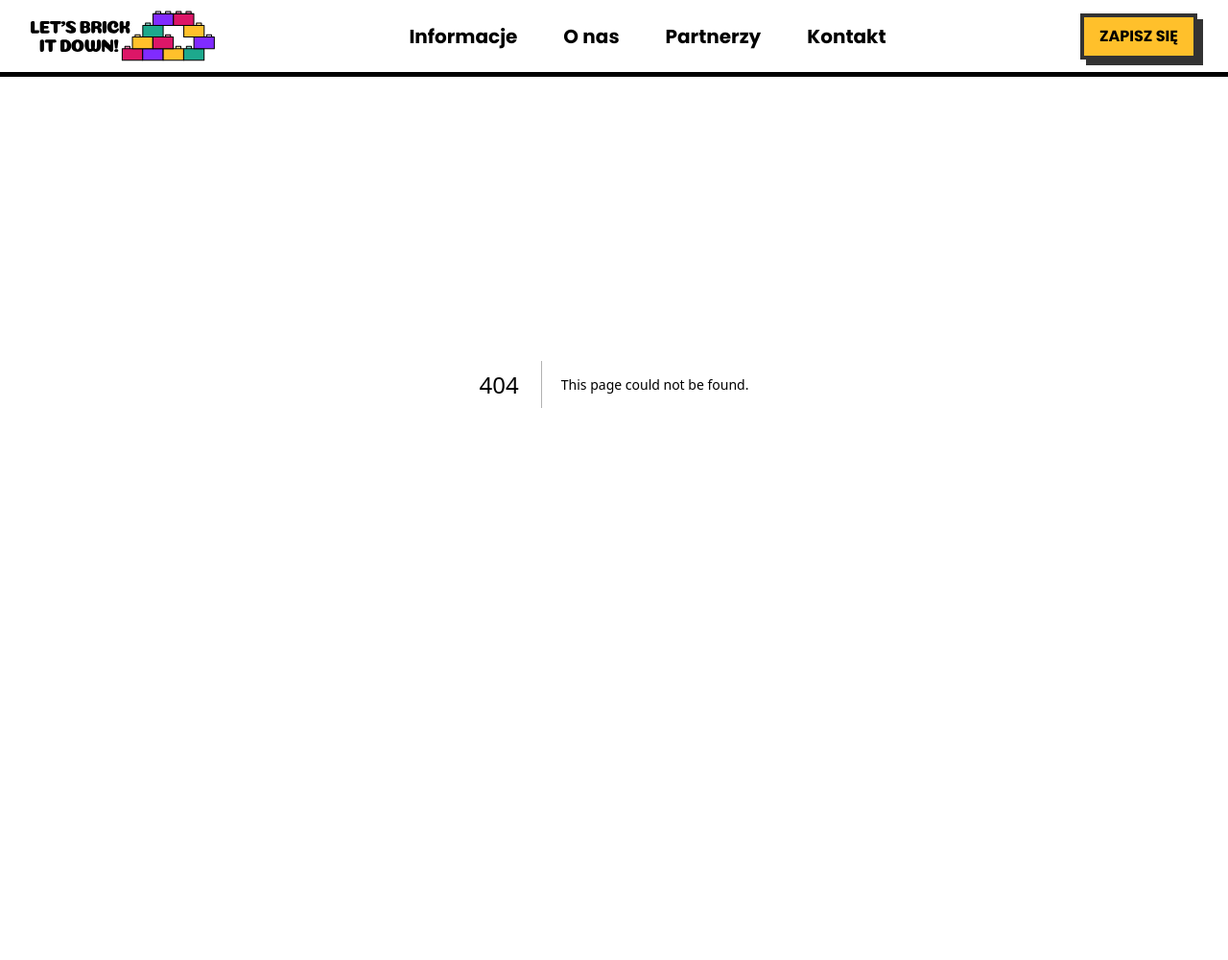
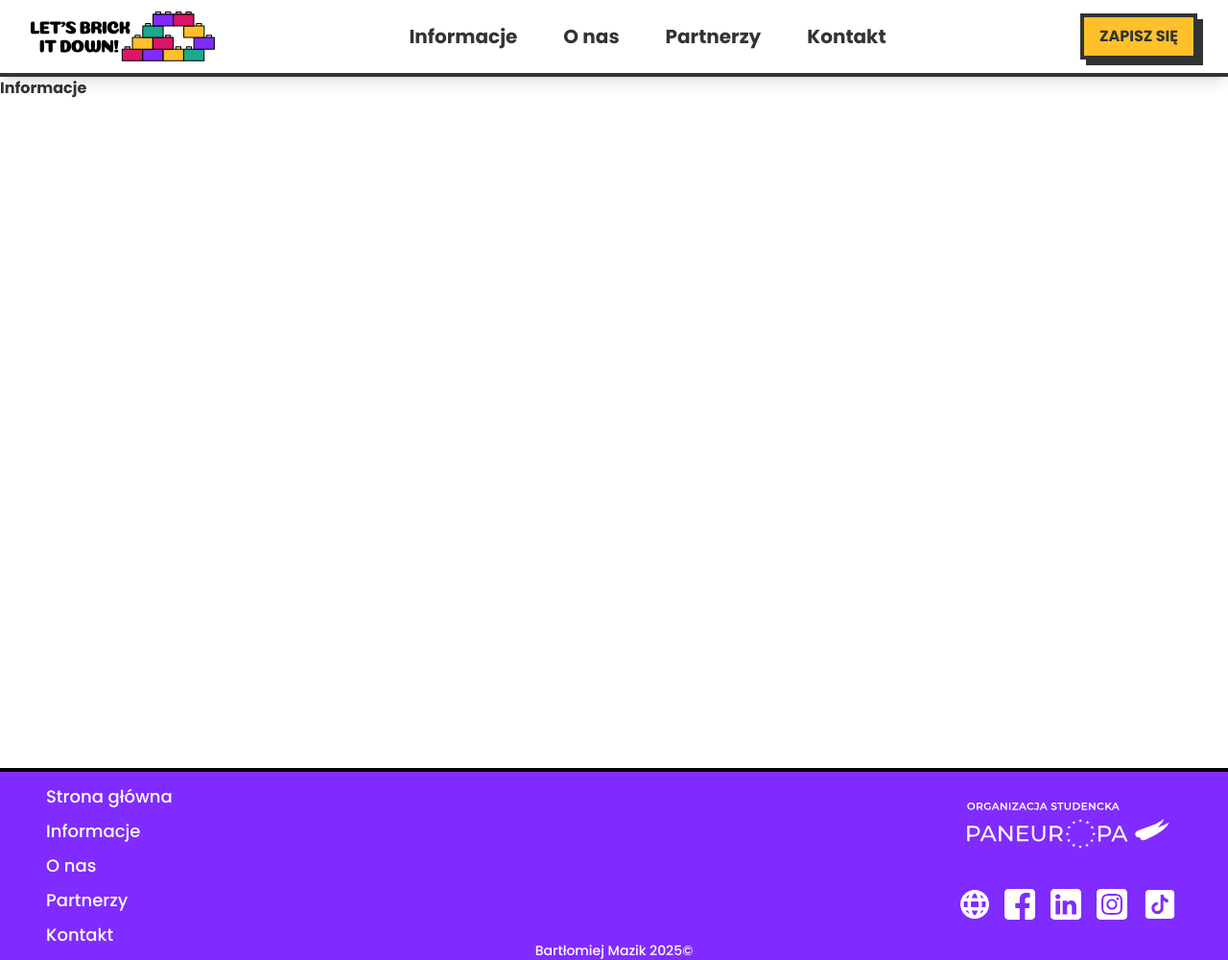
Before and after one commit to bartekmazik/letsbrickitdown, a Next.js app: page /informacje in a window 1280 px wide. Before the commit this address had no page. Shown: the whole page at 96% size. Before the commit the page ends 800 px from the top, so only its background shows below. Built offline with nearby package versions, Linux system fonts and the light colour scheme.

Commit message:
footer provider

```diff
--- a/app/components/footer.tsx
+++ b/app/components/footer.tsx
@@ -1,10 +1,23 @@
+"use client";
 import Image from "next/image";
 import Link from "next/link";
+import { usePathname } from "next/navigation";
+
 import React from "react";
+
+{
+  /*Footer provider secures homepage from double footer. Need this to use scroll snap type mandatory on homepage correctly */
+}
+export const FooterProvider = () => {
+  const pathname = usePathname();
+  return <>{pathname !== "/" ? <Footer /> : <></>}</>;
+};
 
 const Footer = () => {
   return (
-    <div className="relative w-screen sm:h-[25vh] px-8 sm:px-12 py-4 bg-purpleprimary text-white border-black border-t-4 flex flex-col sm:flex-row items-start sm:items-center justify-between gap-6">
+    <div
+      className={`relative w-screen sm:h-[25vh] px-8 sm:px-12 py-4 bg-purpleprimary text-white border-black border-t-4 flex flex-col sm:flex-row items-start sm:items-center overflow-y-hidden justify-between gap-6`}
+    >
       {/*Links to pages */}
       <div className="flex flex-col gap-2 text-xl sm:text-lg font-thin ">
         <Link
@@ -77,7 +90,7 @@ const Footer = () => {
       </div>
 
       {/* Footer copyright */}
-      <div className="absolute bottom-0 left-0 w-full text-center text-xs sm:text-sm font-light py-1">
+      <div className="absolute bottom-0 left-0 w-full text-center text-xs sm:text-sm font-light pt-1">
         Bartłomiej Mazik 2025©
       </div>
     </div>
--- a/app/components/navbar.tsx
+++ b/app/components/navbar.tsx
@@ -75,7 +75,7 @@ const Navbar = () => {
   const [isOpen, setIsOpen] = useState(false);
   return (
     <motion.nav
-      className="w-screen fixed z-100 h-[10vh] bg-whiteprimary border-b-5 flex flex-row items-center justify-between px-8"
+      className="w-screen fixed z-100 h-[10vh] shadow-lg  sm:border-b-4  bg-whiteprimary flex flex-row items-center justify-between px-8"
       initial="closed"
       animate={isOpen ? "opened" : "closed"}
     >
@@ -87,7 +87,7 @@ const Navbar = () => {
       "
       >
         <Link
-          href="/"
+          href="/informacje"
           className="transition duration-200 hover:text-redprimary"
         >
           Informacje
--- a/app/homepage/about.tsx
+++ b/app/homepage/about.tsx
@@ -6,7 +6,7 @@ const About = () => {
     <div className="min-h-screen sm:min-h-[90vh]  sm:h-[90vh] w-screen border-b-4  flex flex-col justify-between ">
       <div className="border-b-4 p-8 py-18 sm:py-auto sm:p-12 h-1/2 flex flex-col bg-yellowprimary  gap-10">
         <h1 className="text-4xl  ">Wydarzenie</h1>
-        <p className="font-thin">
+        <p className="text-sm font-thin pb-4 overflow-hidden break-words">
           {`
           Lorem Ipsum is simply dummy text of the printing and typesetting
           industry. Lorem Ipsum has been the industry's standard dummy text ever
--- /dev/null
+++ b/app/informacje/page.tsx
@@ -0,0 +1,7 @@
+import React from "react";
+
+const Informacje = () => {
+  return <div className="h-[100vh] pt-[10vh]">Informacje</div>;
+};
+
+export default Informacje;
--- a/app/layout.tsx
+++ b/app/layout.tsx
@@ -2,9 +2,7 @@ import type { Metadata } from "next";
 import { Poppins } from "next/font/google";
 import "./globals.css";
 import Navbar from "./components/navbar";
-import Footer from "./components/footer";
-
-import { headers } from "next/headers";
+import { FooterProvider } from "./components/footer";
 
 const poppins = Poppins({
   weight: ["500", "700"],
@@ -21,16 +19,14 @@ export default async function RootLayout({
 }: Readonly<{
   children: React.ReactNode;
 }>) {
-  const headersData = await headers();
-  const pathname = headersData.get("x-next-url") || "/";
   return (
     <html lang="en">
       <body
-        className={`antialiased ${poppins.className} font-[700] max-w-screen `}
+        className={`antialiased ${poppins.className} font-[700] min-h-screen flex flex-col justify-between max-w-screen `}
       >
         <Navbar />
         {children}
-        {pathname !== "/" && <Footer />}
+        <FooterProvider />
       </body>
     </html>
   );
--- a/app/page.tsx
+++ b/app/page.tsx
@@ -1,7 +1,7 @@
 "use client";
 import { motion } from "framer-motion";
 import Hero from "./homepage/hero";
-import { useRef } from "react";
+
 import Zones from "./homepage/zones";
 import About from "./homepage/about";
 import Location from "./homepage/location";
```
